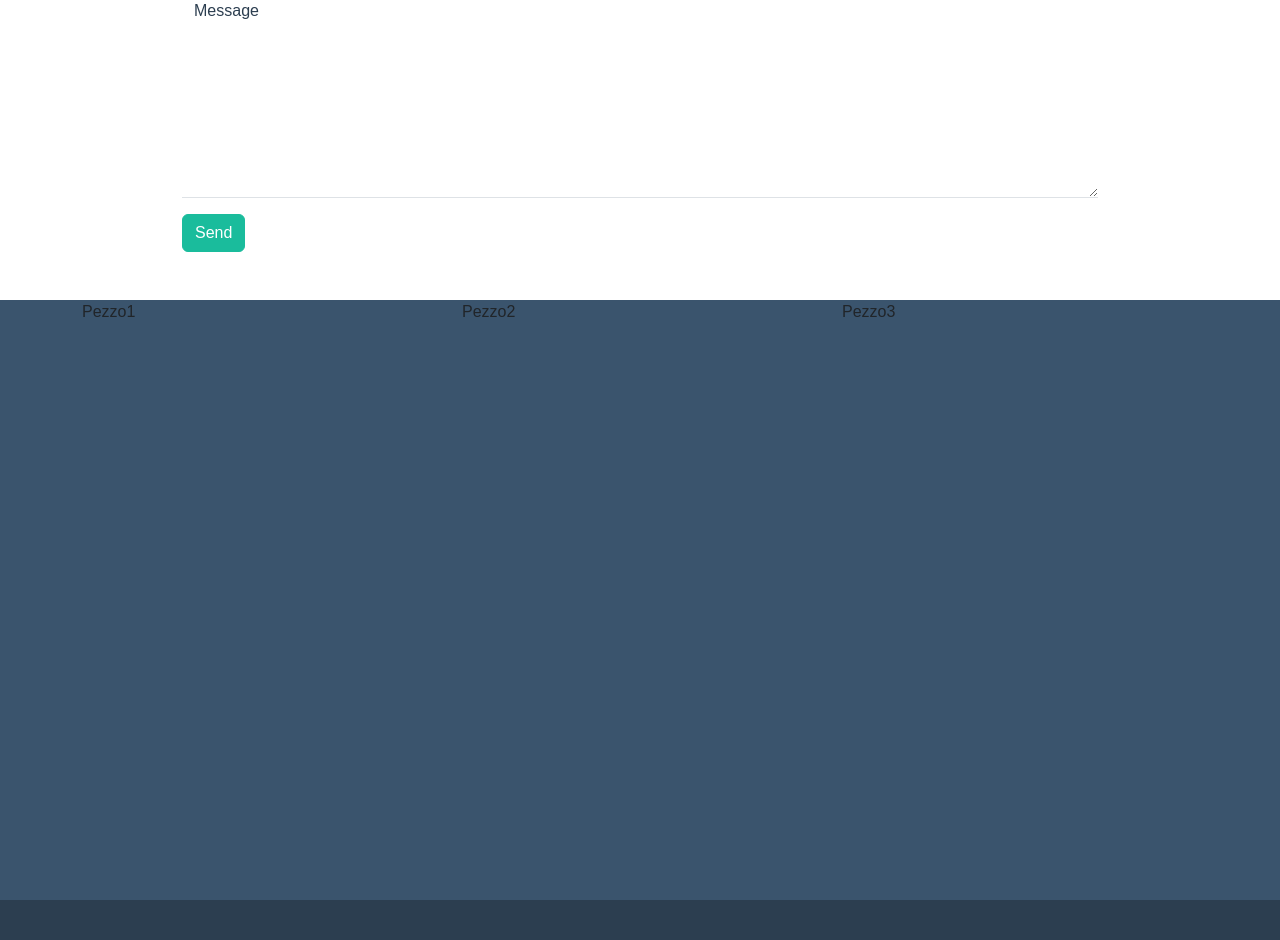
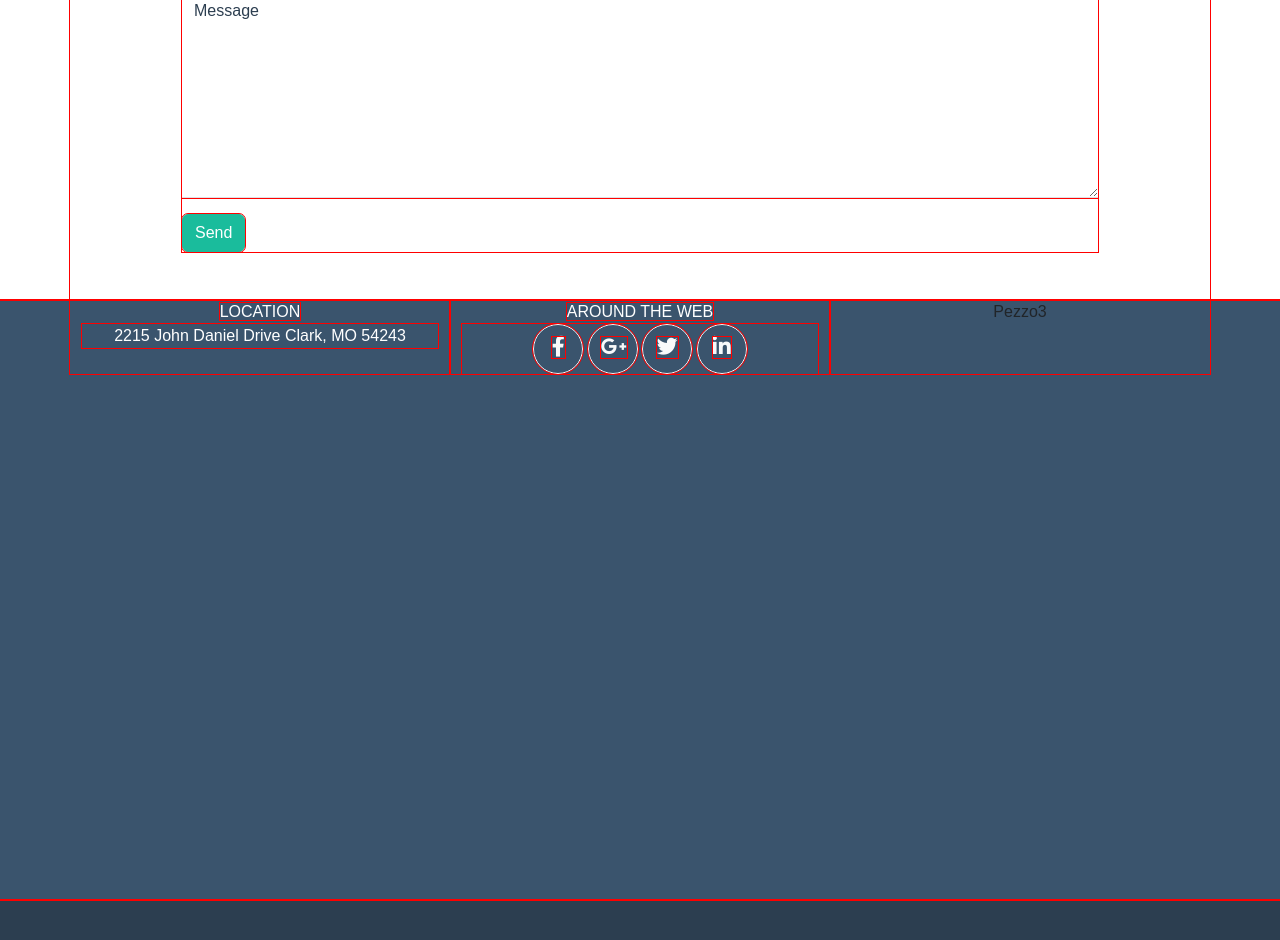
Before and after one commit to ruggerifrancesco/html-css-bootstrap-freelancer, a plain HTML site: page index.html in a window 1280 px wide. Shown: the part 2172-3112 px from the top of the page. Drawn offline with nearby package versions, Linux system fonts and the light colour scheme.

Commit message:
Added social list and fixed buttons

```diff
--- a/assets/css/style.css
+++ b/assets/css/style.css
@@ -1,6 +1,6 @@
 /* <!-- Rule: Mobile First --> */
 * {
-    /* outline: 1px solid red; */
+    outline: 1px solid red;
 }
 
 /* Root Section */
@@ -120,9 +120,12 @@ body {
         color: #333333;
         font-weight: 600;
     }
-    .me-dowload-btn {
+    .me-dowload-btn-ml {
         margin-right: 0.5rem;
     }
+        .me-dowload-btn:hover {
+            color: var(--jumbotron-bg);
+        }
 
     @media screen and (min-width:768px){
         .me-about-us-row {
@@ -190,6 +193,14 @@ body {
     background-color: var(--footer-top-bg);
     height: 600px;
 }
+    .me-social-btn {
+        width: 50px;
+        height: 50px;
+        font-size: 1.3rem;
+    }
+        .me-social-btn:hover {
+            color: var(--footer-top-bg);
+        }
 
 .footer-bttm {
     background-color: var(--footer-bttm-bg);
--- a/index.html
+++ b/index.html
@@ -152,8 +152,8 @@
                     </div>
                     <div class="col-12 text-center">
                         <form action="#">
-                            <button type="button" class="btn btn-outline-light">
-                                <i class="fa-solid fa-download me-dowload-btn"></i>Download
+                            <button type="button" class="btn btn-outline-light me-dowload-btn">
+                                <i class="fa-solid fa-download me-dowload-btn-ml"></i>Download
                             </button>
                         </form>
                     </div>
@@ -207,11 +207,37 @@
         <!-- Footer Top -->
         <section class="footer-top">
 
-            <div class="container">
+            <div class="container text-center">
 
                 <div class="row">
-                    <div class="col-12 col-md-4 col-lg-4">Pezzo1</div>
-                    <div class="col-12 col-md-4 col-lg-4">Pezzo2</div>
+                    <div class="col-12 col-md-4 col-lg-4">
+                        <span class="text-uppercase text-white">Location</span>
+                        <p class="text-white">
+                            2215 John Daniel Drive Clark, MO 54243
+                        </p>
+                    </div>
+                    <div class="col-12 col-md-4 col-lg-4">
+                        <span class="text-uppercase text-white">AROUND THE WEB</span>
+
+                        <div class="social-list">
+                            <a class="btn btn-outline-light rounded-circle me-social-btn"
+                            href="#" role="button">
+                                <i class="fa-brands fa-facebook-f"></i>
+                            </a>
+                            <a class="btn btn-outline-light rounded-circle me-social-btn"
+                            href="#" role="button">
+                                <i class="fa-brands fa-google-plus-g"></i>
+                            </a>
+                            <a class="btn btn-outline-light rounded-circle me-social-btn"
+                            href="#" role="button">
+                                <i class="fa-brands fa-twitter"></i>
+                            </a>
+                            <a class="btn btn-outline-light rounded-circle me-social-btn"
+                            href="#" role="button">
+                                <i class="fa-brands fa-linkedin-in"></i>
+                            </a>
+                        </div>
+                    </div>
                     <div class="col-12 col-md-4 col-lg-4">Pezzo3</div>
                 </div>
             </div>
```
